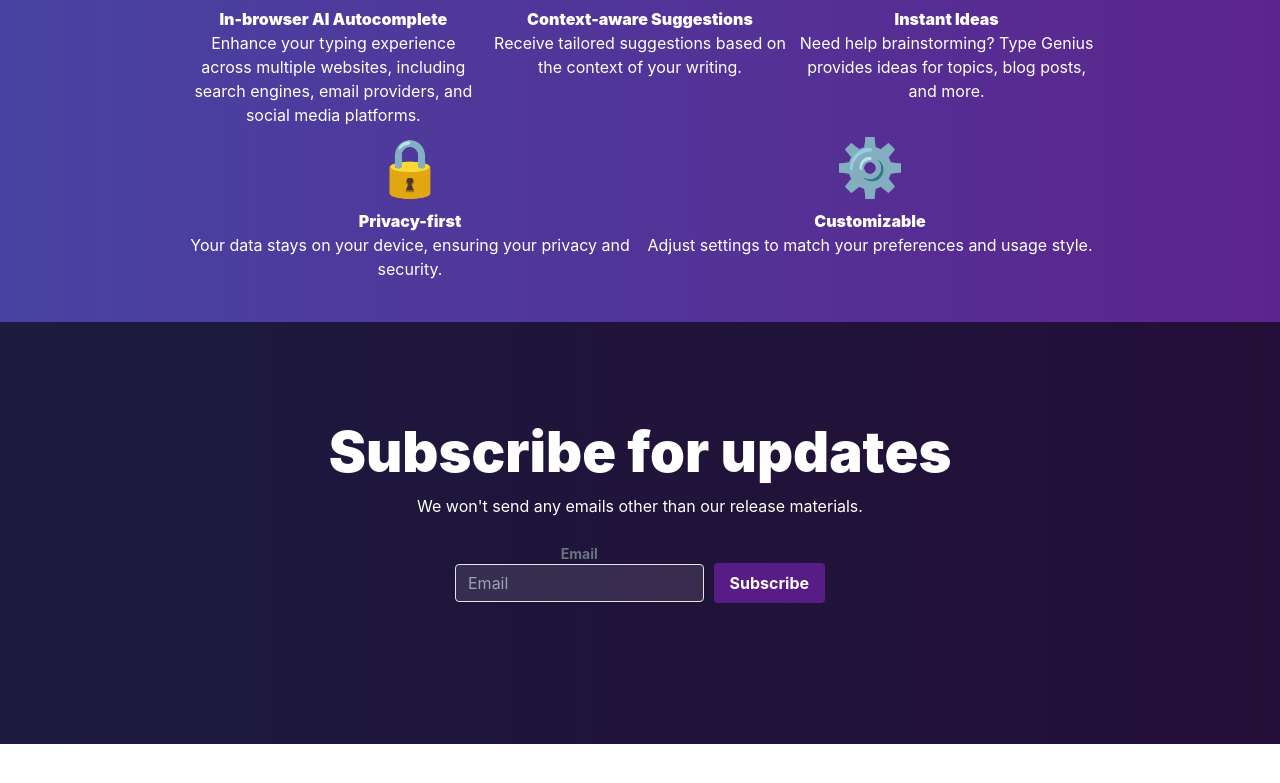
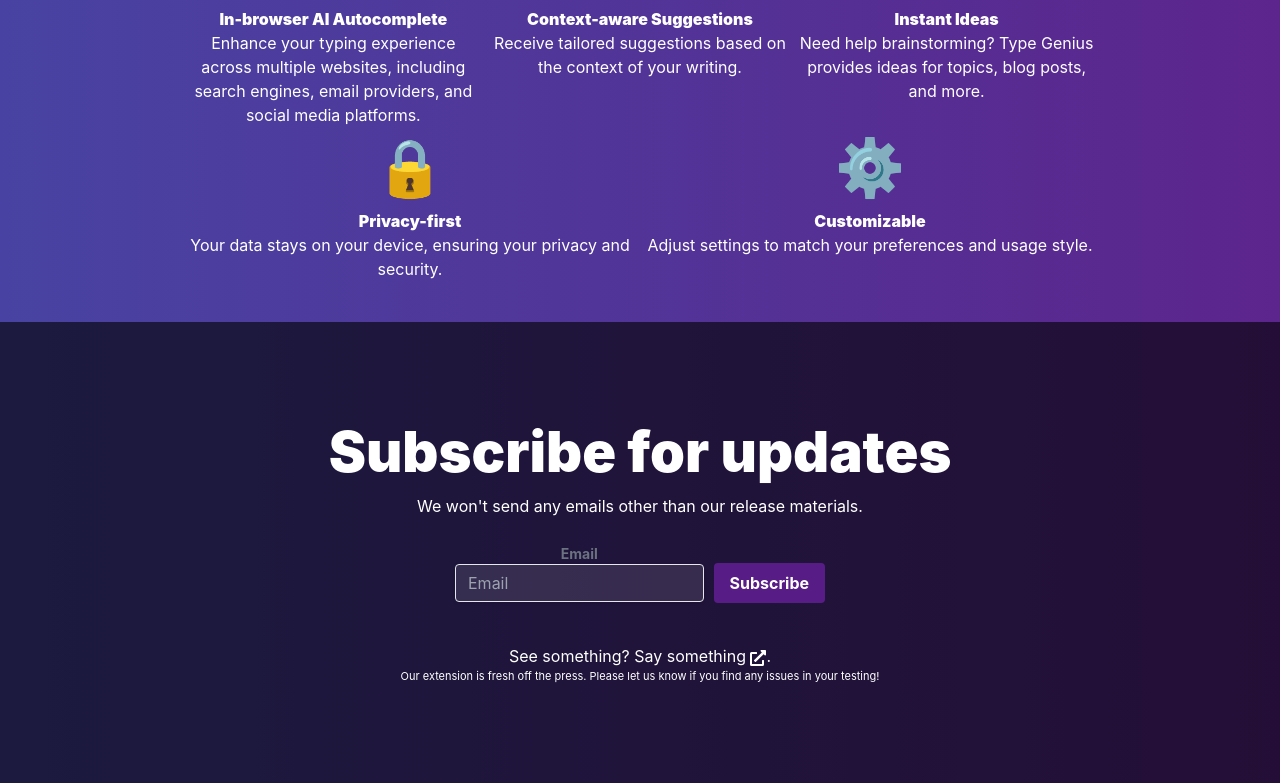
Before and after one commit to bkny-labs/type-genius-web, a React (Create React App) app: page / in a window 1280 px wide. Shown: the part 833-1616 px from the top of the page. Before the commit the page ends 1577 px from the top, so only its background shows below. Built offline with nearby package versions, Linux system fonts and the light colour scheme.

Commit message:
add note and link to github issues page

```diff
--- a/src/TypeGenius.scss
+++ b/src/TypeGenius.scss
@@ -7,6 +7,10 @@
   svg {
     display: inline-block;
   }
+}
+
+.tiny {
+  font-size: 11px;
 }
 
 .row .type-genius__hero-title.column {
--- a/src/TypeGenius.tsx
+++ b/src/TypeGenius.tsx
@@ -1,4 +1,4 @@
-import { FaChrome } from 'react-icons/fa';
+import { FaChrome, FaExternalLinkAlt } from 'react-icons/fa';
 import video from './images/demo.gif';
 import Subscribe from './Subscribe';
 import './TypeGenius.scss'
@@ -78,6 +78,8 @@
           <h1>Subscribe for updates</h1>
           <p>We won't send any emails other than our release materials.</p>
             <Subscribe />
+                <p><a className='inline' href="https://github.com/bkny-labs/type-genius/issues" target='_blank' rel="noreferrer">See something? Say something <FaExternalLinkAlt /></a>.</p>
+                <p className="tiny">Our extension is fresh off the press. Please let us know if you find any issues in your testing!</p>
           </div>
         </div>
     </>
--- a/src/index.scss
+++ b/src/index.scss
@@ -28,3 +28,6 @@
   margin: 0 auto;
   text-align: left;
 }
+svg {
+  display: inline;
+}
```
